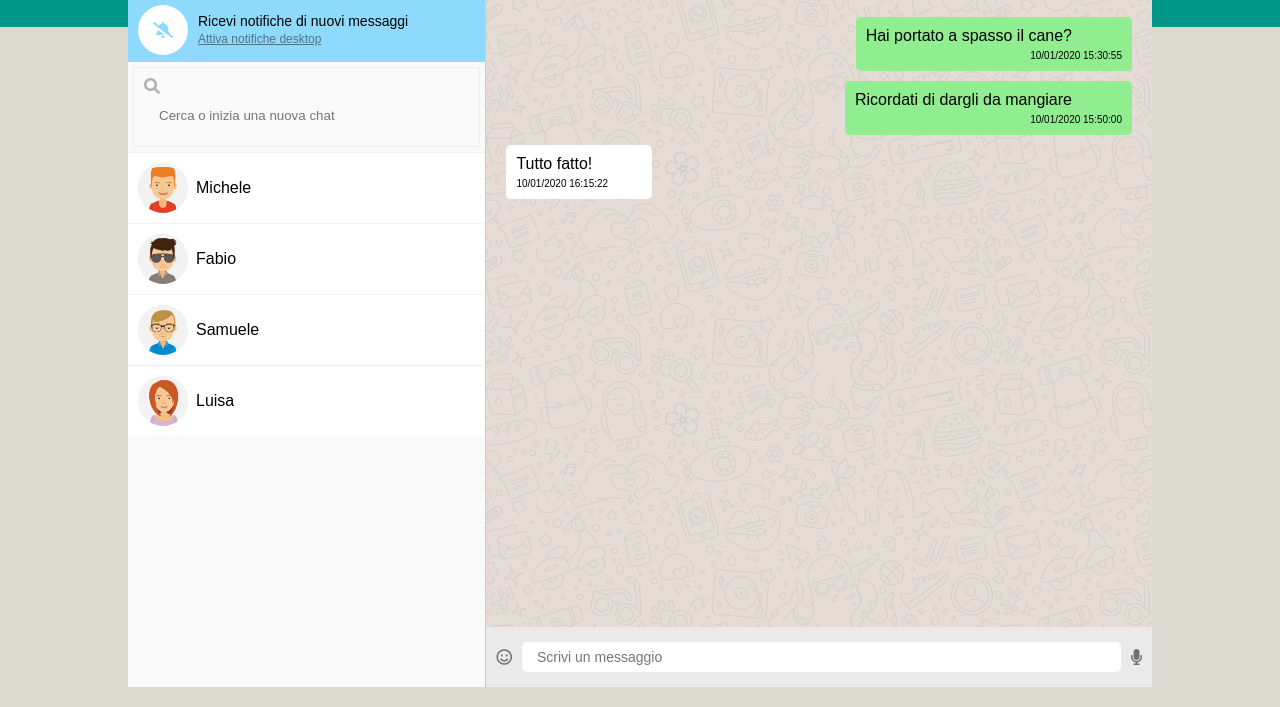
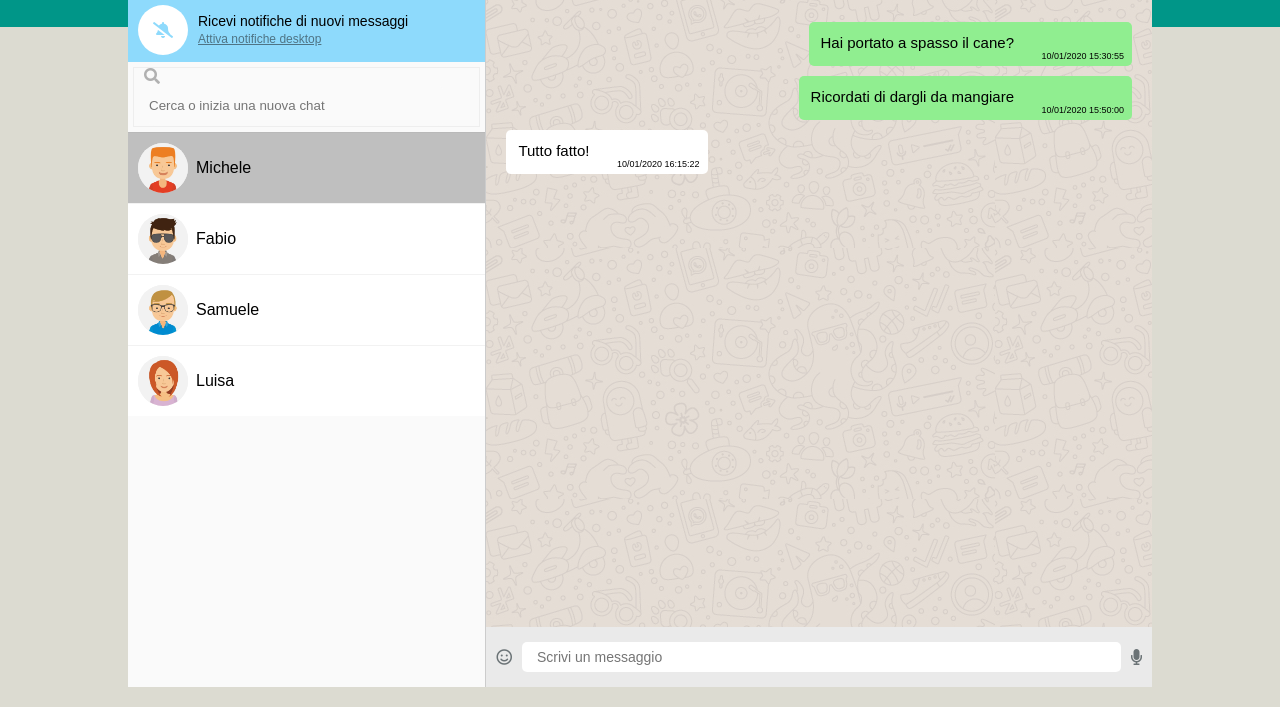
Before and after one commit to cherubina-pantano/js-html-css-boolzap, a plain HTML site: page index.html in a window 1280 px wide. Shown: the part 93-800 px from the top of the page. Drawn offline with nearby package versions, Linux system fonts and the light colour scheme.

Commit message:
Alcune modifiche

```diff
--- a/css/style.css
+++ b/css/style.css
@@ -28,9 +28,9 @@ i:hover {
   padding: 0 5px;
 }
 
-/* .active {
+.current {
   background: rgba(128,128,128, .5);
-} */
+}
 
 /* UTILITIES FLEX-BOX & GENERAL*/
 .side-overall,
@@ -128,12 +128,15 @@ i:hover {
 /* SEARCH */
 .search-chat {
   margin: 5px;
-  padding: 10px;
   border:  1px solid rgba(128,128,128, .1);
 }
 
+.search-chat > i {
+  padding: 0 10px;
+}
+
 .inp-search {
-  width: 90%;
+  width: 85%;
   height: 40px;
   line-height: 40px;
   margin-left: 15px;
@@ -174,16 +177,10 @@ i:hover {
   background: rgba(128,128,128, .1);
 }
 
-/* .single-chat:focus,
-.single-chat:active {
-  background: rgba(128,128,128, .5);
-} */
-
 .single-chat .circle-box {
   margin-right: 8px;
   background: #f2f2f2;
 }
-
 
 /* MAIN */
 .content {
@@ -220,46 +217,40 @@ i:hover {
   margin: 0 auto;
 }
 
+.message-sent,
+.message-received {
+  display: flex;
+  flex-direction: column;
+  background: #fff;
+  border-radius: 5px;
+  min-width: 20%;
+  max-width: 60%;
+  margin: 5px 0;
+  padding: 12px 8px 5px 12px;
+  font-size: 15px;
+}
 /* INVIATI */
 .message-sent {
-  display: flex;
   align-self: flex-end;
-  flex-direction: column;
-  margin-bottom: 10px;
-  padding: 10px;
   background: lightgreen;
-  border-radius: 5px;
-}
-
-.message-sent p {
-  margin-right: 50px;
-  padding-bottom: 5px;
-}
-
-.message-sent span {
-  font-size: 10px;
-  text-align: right;
 }
 
 /* RICEVUTI */
 .message-received {
-  display: flex;
   align-self: flex-start;
-  flex-direction: column;
-  margin-bottom: 10px;
-  padding: 10px;
-  background: #fff;
-  border-radius: 5px;
 }
 
+.message-sent p,
 .message-received p {
   margin-right: 50px;
-  padding-bottom: 5px;
+  padding: 0 60px 0px 0;
 }
 
+.message-sent span,
 .message-received span {
-  font-size: 10px;
-  text-align: left;
+  font-size: 9px;
+  text-align: right;
+  padding-right: 0;
 }
 
 /* FOOTER */
--- a/index.html
+++ b/index.html
@@ -15,7 +15,7 @@
         <section class="side-overall">
           <div class="main-user">
             <div class="circle-box">
-              <img src="./img/avatar_io.jpg" alt="avatar_io">
+              <img :src="`./img/avatar${user.avatar}.jpg`" :alt="user.name">
             </div>
             <span> {{ user.name }} </span>
           </div>
@@ -45,11 +45,11 @@
     <!-- LISTA CHAT UTENTI -->
           <div class="chats">
             <ul class="chats-list">
-              <li class="single-chat active"
+              <li :class="['single-chat', index === currentUserIndex ? 'current' : '']"
                 v-for="(contact, index) in contacts"
                 @click="chageUserChat(index)">
                 <div class="circle-box">
-                  <img :src="'./img/avatar' + contact.avatar + '.jpg'" alt="">
+                  <img :src="'./img/avatar' + contact.avatar + '.jpg'" :alt="contact.name">
                 </div>
                 <span> {{ contact.name }}</span>
               </li>
@@ -62,7 +62,7 @@
         <section class="content-header">
           <div class="currentChat-user">
             <div class="circle-box">
-              <img :src="'./img/avatar' + contacts[currentUserIndex].avatar + '.jpg'" alt="">
+              <img :src="'./img/avatar' + contacts[currentUserIndex].avatar + '.jpg'" :alt="contacts[currentUserIndex].name">
             </div>
             <div class="time">
              <h4> {{ contacts[currentUserIndex].name }} </h4>
@@ -80,9 +80,11 @@
       <!-- CONTENUTO PRINCIPALE: MESSAGGI INVIATI/RICEVUTI -->
         <section class="content-main">
           <div class="message" v-for="message in contacts[currentUserIndex].messages">
+
             <div :class="{'message-sent': message.status == 'sent',
                   'message-received' : message.status == 'received'}"
             >
+
               <p> {{ message.message }}</p>
               <span> {{ message.date}} </span>
             </div>
--- a/js/main.js
+++ b/js/main.js
@@ -11,7 +11,7 @@ var app = new Vue({
         },
         currentUserIndex: 0,
         newMessage: '',
-        newMessageReceived: 'ok',
+        // newMessageReceived: 'ok',
         // Elenco contatti
         contacts: [
             {
```
